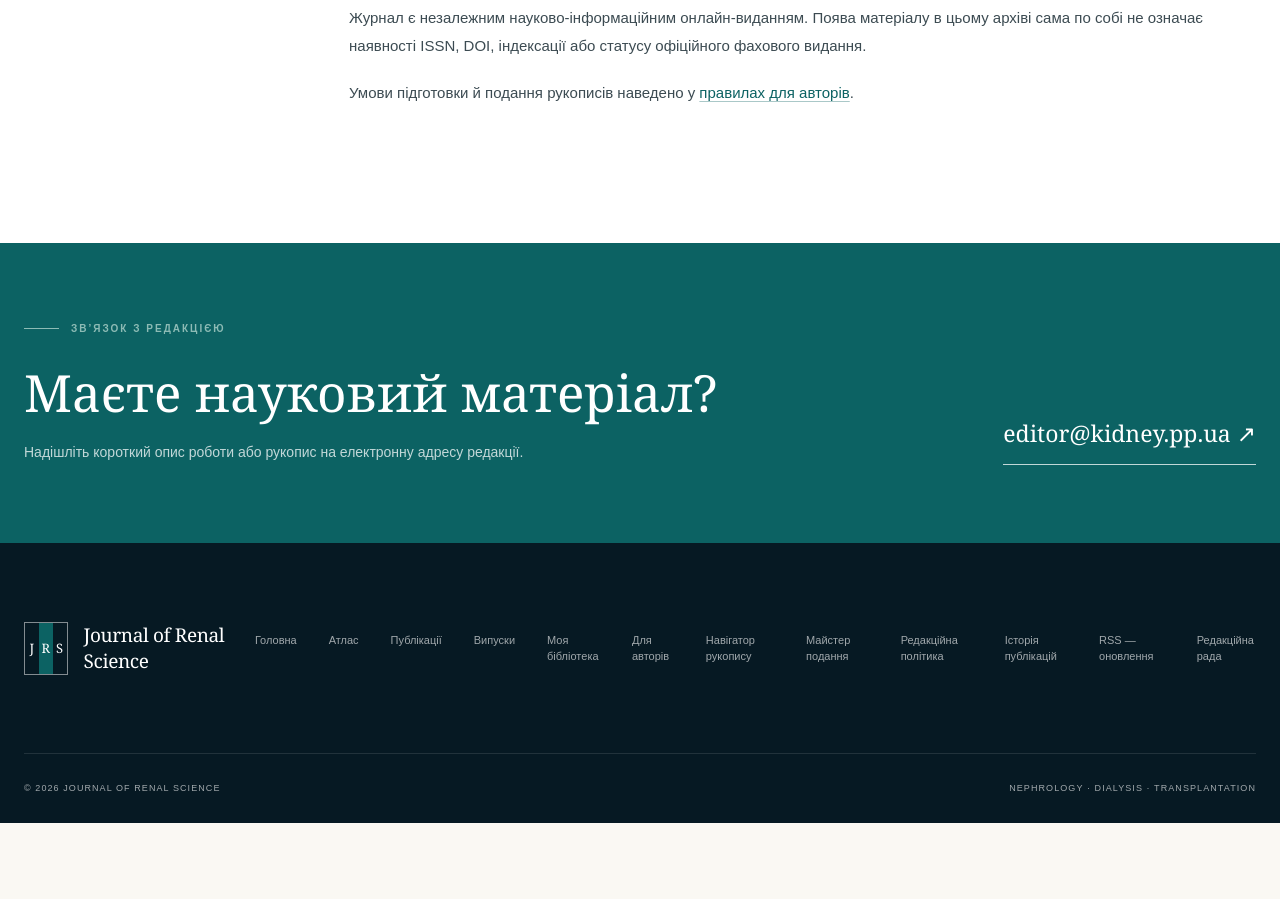
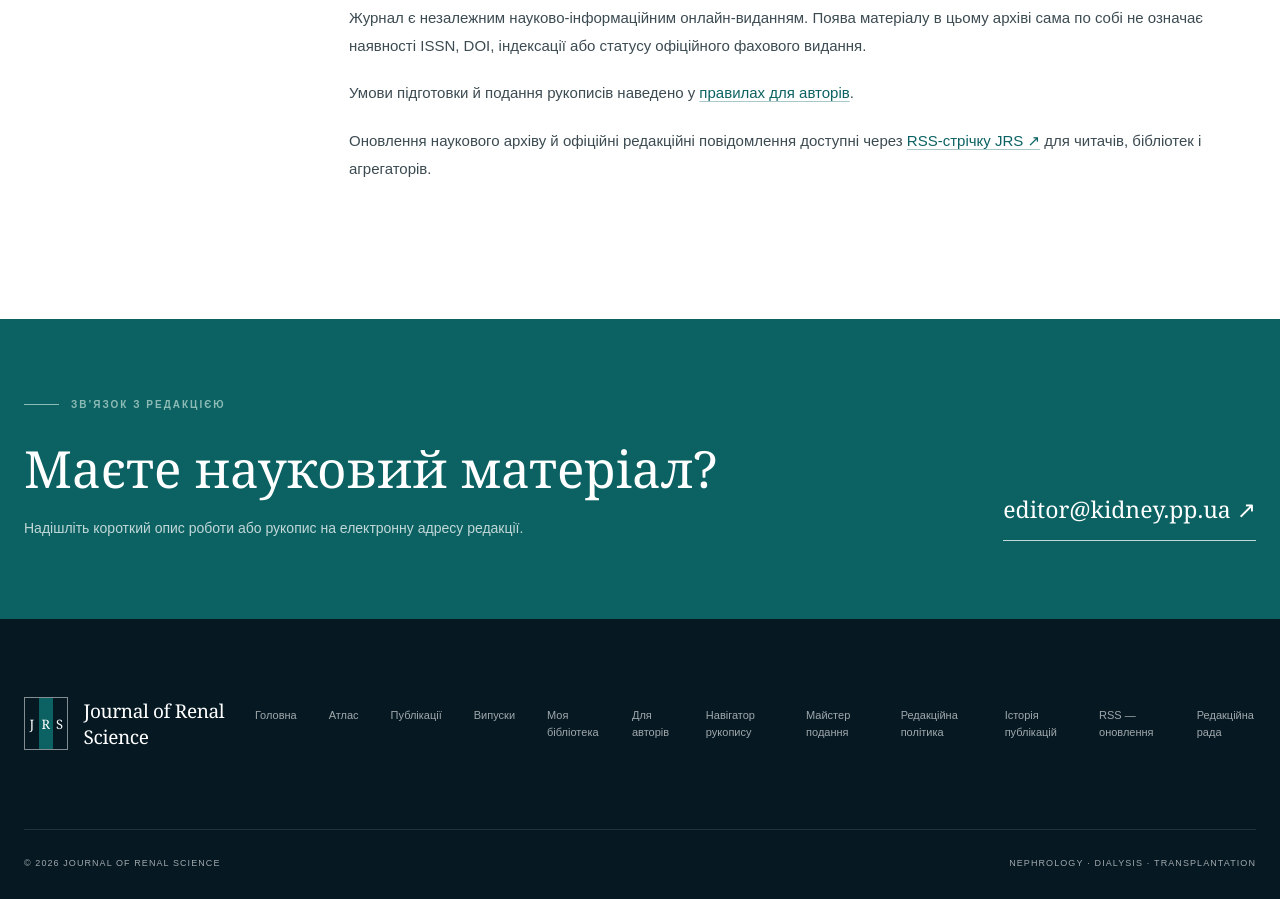
Before and after one commit to LidiiaDD/journal-kidney-pp-ua, a Next.js app: page /publications in a window 1280 px wide. Shown: the part 1920-2819 px from the top of the page. Before the commit the page ends 2743 px from the top, so only its background shows below. Built offline with nearby package versions, Linux system fonts and the light colour scheme.

Commit message:
Explain journal RSS to readers on publication archive

```diff
--- a/app/publications/page.tsx
+++ b/app/publications/page.tsx
@@ -54,6 +54,7 @@ export default async function PublicationsPage({
         <p>Для кожного опублікованого матеріалу створюється окрема сторінка із назвою, авторами, датою, анотацією, ключовими словами та PDF, якщо такий файл доступний.</p>
         <p>Журнал є незалежним науково-інформаційним онлайн-виданням. Поява матеріалу в цьому архіві сама по собі не означає наявності ISSN, DOI, індексації або статусу офіційного фахового видання.</p>
         <p>Умови підготовки й подання рукописів наведено у <a href="/authors">правилах для авторів</a>.</p>
+        <p>Оновлення наукового архіву й офіційні редакційні повідомлення доступні через <a href="/feed.xml" type="application/rss+xml">RSS-стрічку JRS ↗</a> для читачів, бібліотек і агрегаторів.</p>
       </section>
     </JournalInfoLayout>
   );
```
